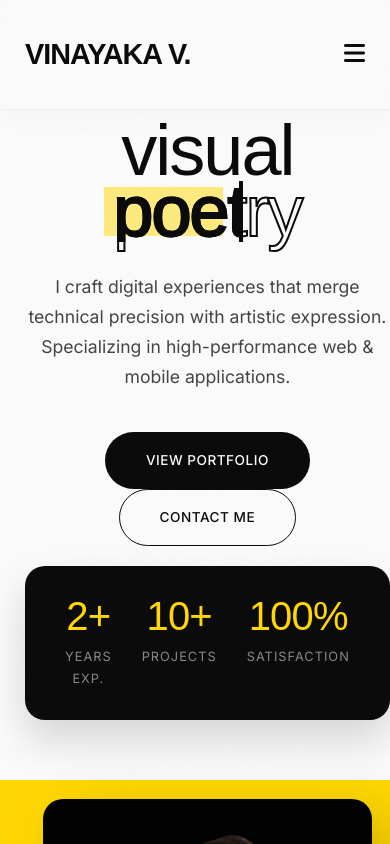
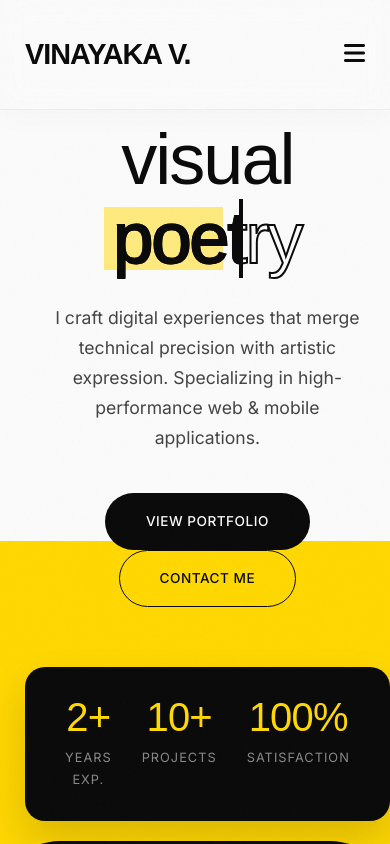
Before and after one commit to Vinayaka-V464/vinayaka, a plain HTML site: page index.html in a window 390 px wide. Shown: the top 844 px of the page. Drawn offline with Linux system fonts and the light colour scheme; a web font is replaced by a local one.

Commit message:
Update index.html

```diff
--- a/index.html
+++ b/index.html
@@ -440,10 +440,74 @@
             transform: scale(1.1);
         }
 
-        /* Resonponsive background adjustment */
         @media (max-width: 768px) {
             .hero {
                 background: linear-gradient(180deg, var(--light) 60%, var(--primary) 60%);
+                padding-top: 50px;
+                /* More space for text */
+                height: 100vh;
+                /* Full height for focus */
+                align-items: center;
+            }
+
+            .hero-grid {
+                grid-template-columns: 1fr;
+                gap: 20px;
+                text-align: center;
+                height: 100%;
+                display: flex;
+                flex-direction: column;
+                justify-content: center;
+            }
+
+            .hero-image-card {
+                display: none;
+                /* Hide Image as requested */
+            }
+
+            /* Center and Enhance Blob for Visual Interest */
+            .hero-blob {
+                width: 350px;
+                height: 350px;
+                top: 50%;
+                left: 50%;
+                transform: translate(-50%, -50%);
+                /* Center perfectly */
+                opacity: 0.7;
+                filter: blur(50px);
+                background: linear-gradient(45deg, var(--primary), #ffffff);
+                /* More Gold */
+                animation: morph 6s ease-in-out infinite, pulseGlow 4s ease-in-out infinite;
+            }
+
+            .hero-text h1 {
+                font-size: 4rem;
+                /* Larger text since image is gone */
+                line-height: 1.1;
+                margin-bottom: 25px;
+            }
+
+            .hero-description {
+                font-size: 1.1rem;
+                max-width: 90%;
+                margin: 0 auto 40px auto;
+            }
+
+            .hero-btns {
+                justify-content: center;
+                margin-bottom: 40px;
+            }
+        }
+
+        @keyframes pulseGlow {
+
+            0%,
+            100% {
+                box-shadow: 0 0 30px rgba(255, 215, 0, 0.2);
+            }
+
+            50% {
+                box-shadow: 0 0 80px rgba(255, 215, 0, 0.6);
             }
         }
 
@@ -534,7 +598,7 @@
         }
 
         .section-title-big {
-            font-size: 12rem;
+            font-size: 10rem;
             font-weight: 700;
             color: transparent;
             -webkit-text-stroke: 2px rgba(255, 255, 255, 0.1);
@@ -1035,6 +1099,10 @@
                 font-size: 3rem;
             }
 
+            .section-title-big {
+                font-size: 5rem;
+            }
+
             .resume-item {
                 grid-template-columns: 1fr;
                 gap: 10px;
```
